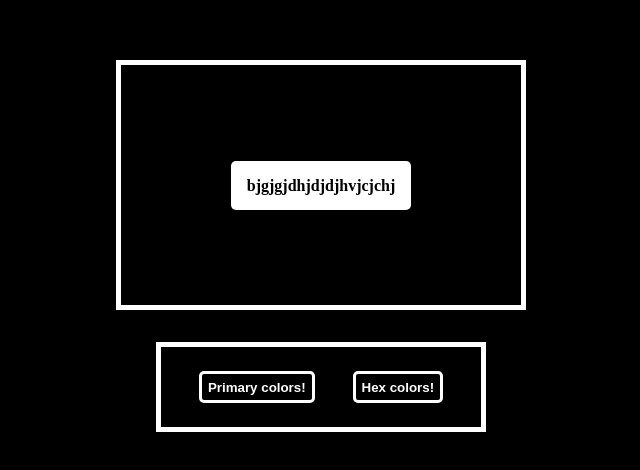
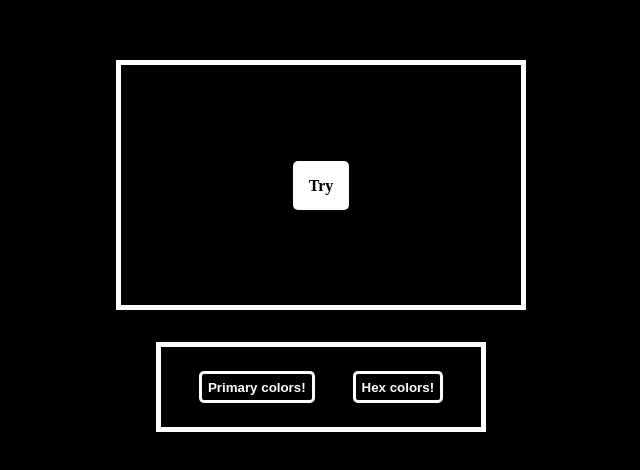
Before and after one commit to Chandni-22/15-DOM-PROJECTS, a plain HTML site: page color-flipper.html in a window 1280 px wide. Shown: the part 196-666 px from the top of the page, without its empty margins (319-959 px from the left). Drawn offline with Linux system fonts and the light colour scheme.

Commit message:
color flipper finaly done

```diff
--- a/color-flipper.html
+++ b/color-flipper.html
@@ -53,7 +53,7 @@
     </style>
 </head>
 <body>
-    <div id="span-div"><span id="show">bjgjgjdhjdjdjhvjcjchj</span></div>
+    <div id="span-div"><span id="show">Try</span></div>
     <div id="btn-div">
         <button id="btn-1">Primary colors!</button>
         <button id="btn-2">Hex colors!</button>
```
